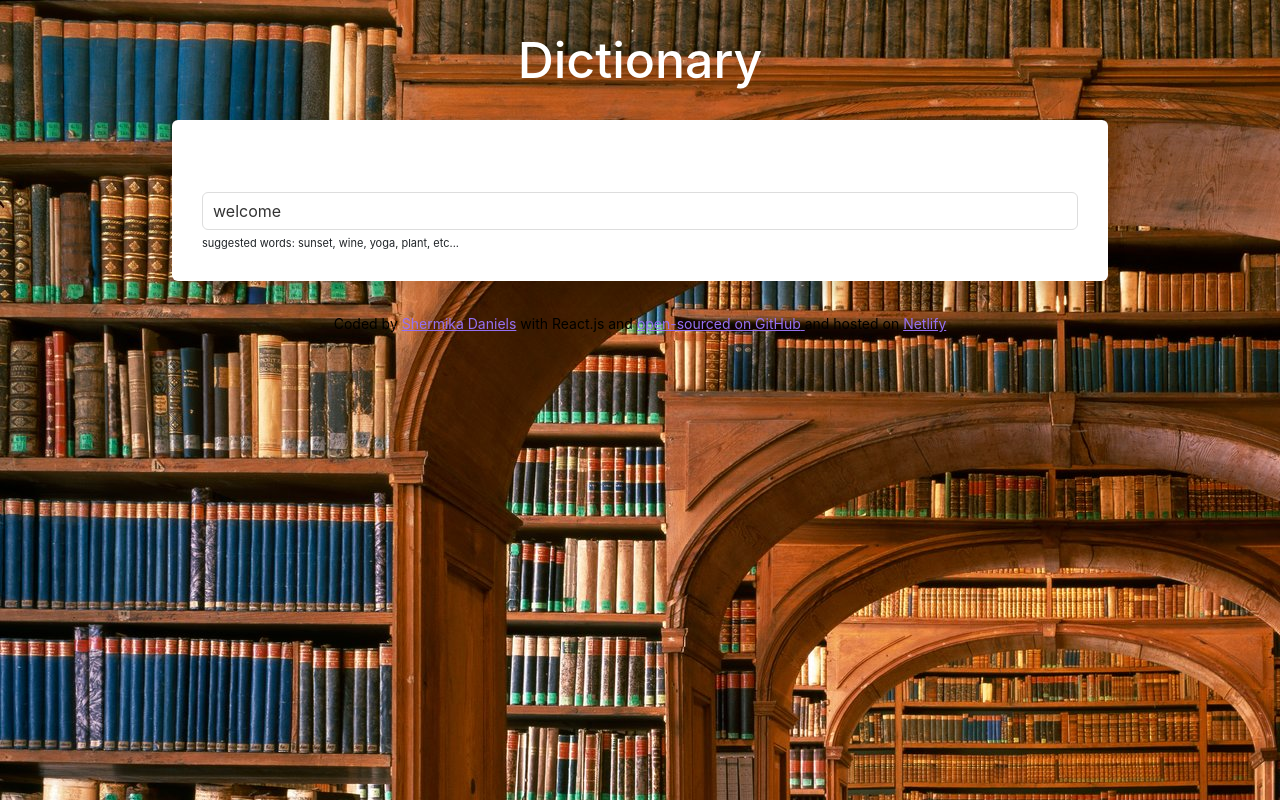
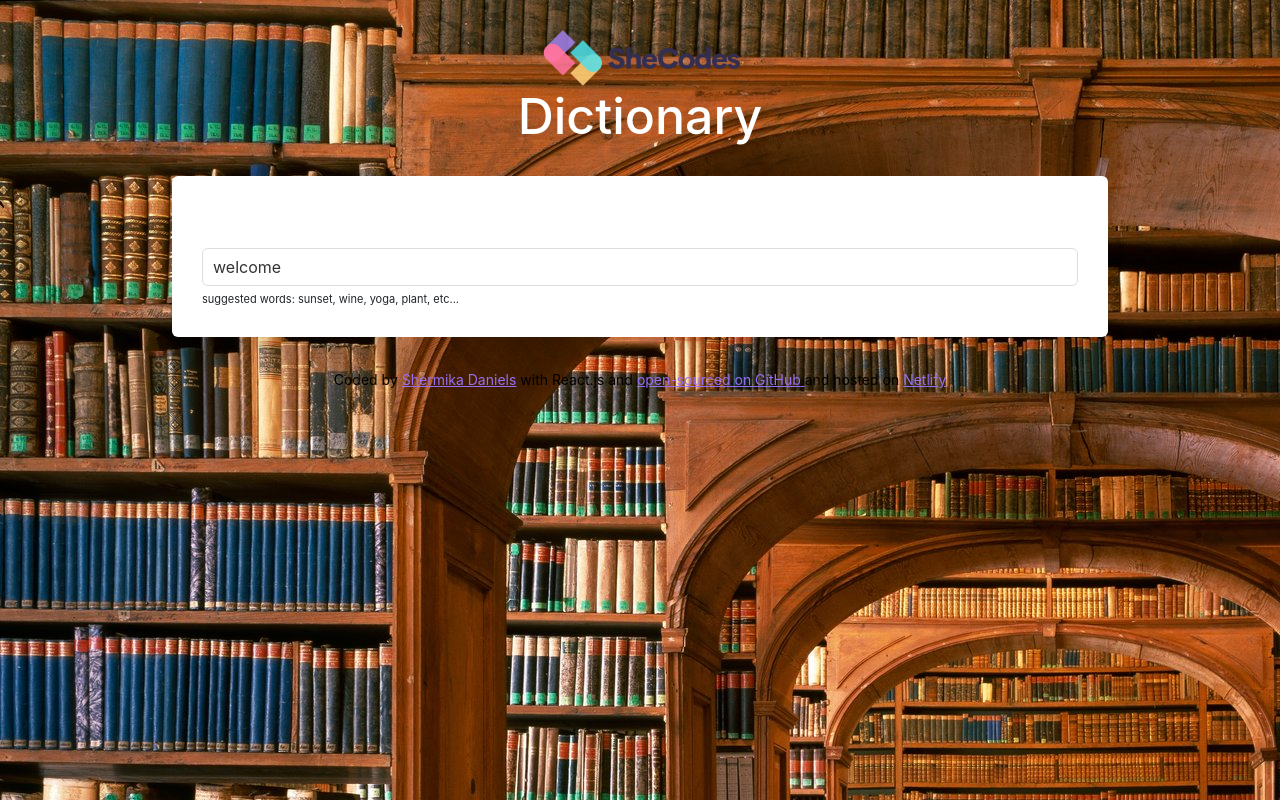
Before and after one commit to ShermikaDaniels/react-dictionary-project, a React (Create React App) app: page / in a window 1280 px wide. Built offline with nearby package versions, Linux system fonts and the light colour scheme; no server answers.

Commit message:
Added Shecodes logo

```diff
--- a/src/App.js
+++ b/src/App.js
@@ -7,6 +7,7 @@ export default function App() {
     <div className="App">
       <div className="container">
         <header className="App-header">
+          <img src={logo} className="App-logo img-fluid" alt="logo" />
           <h1>Dictionary</h1>
         </header>
         <main>
```
